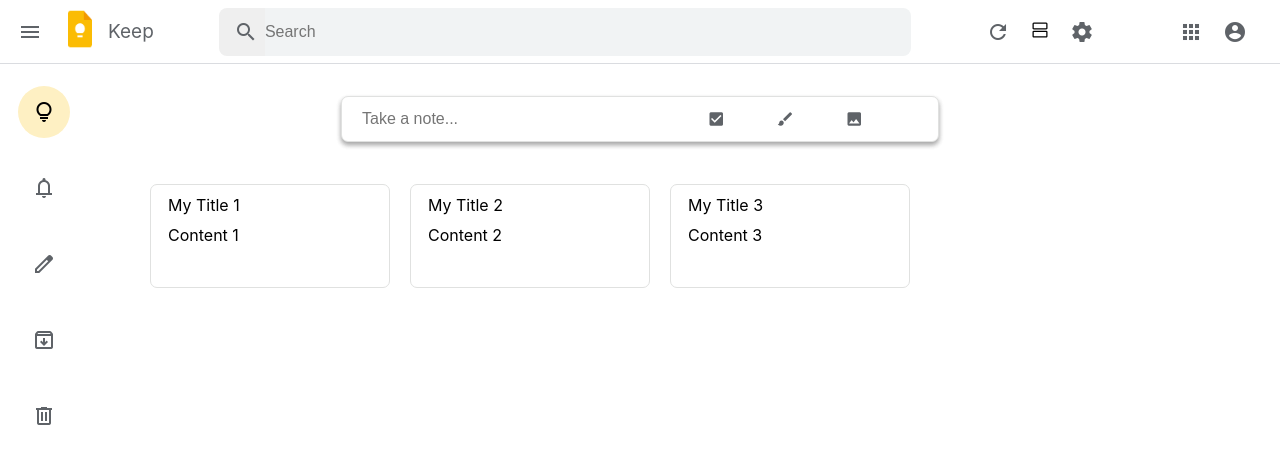
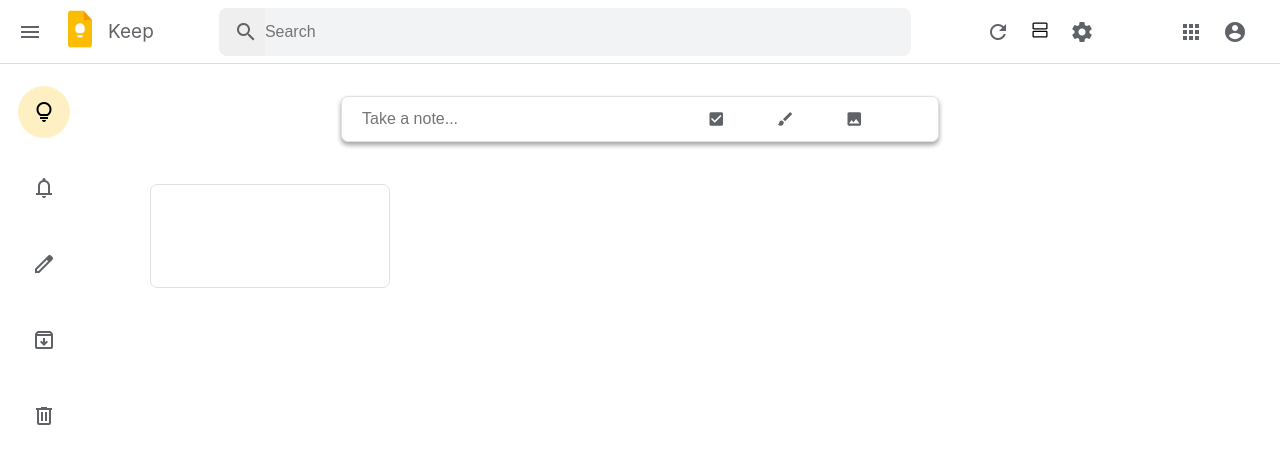
Before and after one commit to MicheeTK/react-google-keep-flagship-project-1, a React (Create React App) app: page / in a window 1280 px wide. Shown: the top 464 px of the page. Built offline with nearby package versions, Linux system fonts and the light colour scheme.

Commit message:
passed down values using props destructuring

```diff
--- a/src/components/App/App.js
+++ b/src/components/App/App.js
@@ -1,3 +1,4 @@
+import { useState } from "react";
 import "./App.css";
 import Navbar from "../Navbar/Navbar";
 import Sidebar from "../Sidebar/Sidebar";
@@ -7,11 +8,13 @@ import Forms from "../Forms/Forms";
 import { uniqueID } from "../uniqueID/uniqueID";
 
 function App() {
-  const notes = [
-    { id: uniqueID(), title: "My Title 1", text: "Content 1" },
-    { id: uniqueID(), title: "My Title 2", text: "Content 2" },
-    { id: uniqueID(), title: "My Title 3", text: "Content 3" },
-  ];
+  const [noteTitleValue, setNoteTitleValue] = useState("");
+  const [inputNoteValue, setinputNoteValue] = useState("");
+
+  const handleNoteTitle = (event) => setNoteTitleValue(event.target.value);
+  const handleInputNote = (event) => setinputNoteValue(event.target.value);
+
+  const notes = [{ id: uniqueID(), title: noteTitleValue, text: inputNoteValue }];
 
   return (
     <div className="App wrapper-container">
@@ -21,7 +24,7 @@ function App() {
       </div>
 
       <main className="main-container">
-        <Forms />
+        <Forms noteTitleChange={handleNoteTitle} inputNoteChange={handleInputNote} />
         <Modal />
         <Notes notes={notes} />
       </main>
--- a/src/components/Forms/FormActive.js
+++ b/src/components/Forms/FormActive.js
@@ -1,8 +1,8 @@
-function FormActive() {
+function FormActive({ noteTitleChange, inputNoteChange }) {
   return (
     <form className="form-container active-form" id="form-container-actions">
-      <input id="note-title" className="note-title" type="text" placeholder="Title" />
-      <input id="input-note" className="input-note" type="text" placeholder="Take a note..." />
+      <input id="note-title" className="note-title" type="text" placeholder="Title" onChange={noteTitleChange} />
+      <input id="input-note" className="input-note" type="text" placeholder="Take a note..." onChange={inputNoteChange} />
       <div className="form-actions">
         <div className="icons">
           <div className="tooltip">
--- a/src/components/Forms/Forms.js
+++ b/src/components/Forms/Forms.js
@@ -4,8 +4,10 @@ import { useState } from "react";
 import FormInactive from "./FormInactive";
 import FormActive from "./FormActive";
 
-export default function Forms() {
+export default function Forms({ noteTitleChange, inputNoteChange }) {
   const [openActiveForm, setopenActiveForm] = useState(false);
   const handleInputClick = () => setopenActiveForm(true);
-  return <>{openActiveForm ? <FormActive /> : <FormInactive inputClick={handleInputClick} />}</>;
+  return (
+    <>{openActiveForm ? <FormActive noteTitleChange={noteTitleChange} inputNoteChange={inputNoteChange} /> : <FormInactive inputClick={handleInputClick} />}</>
+  );
 }
```
